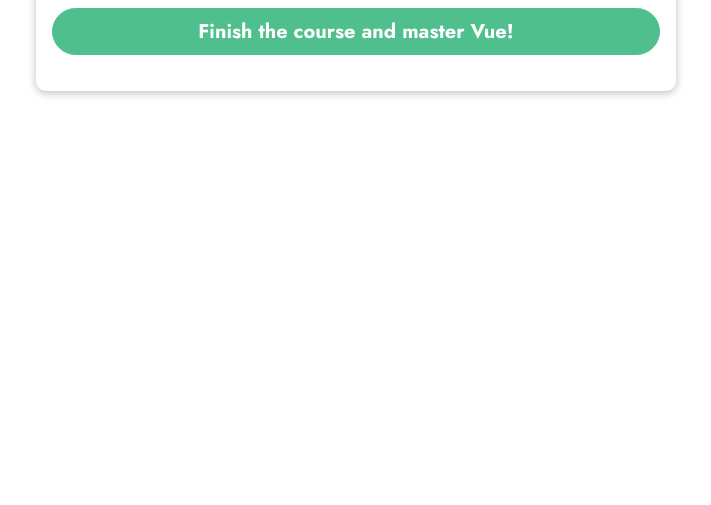
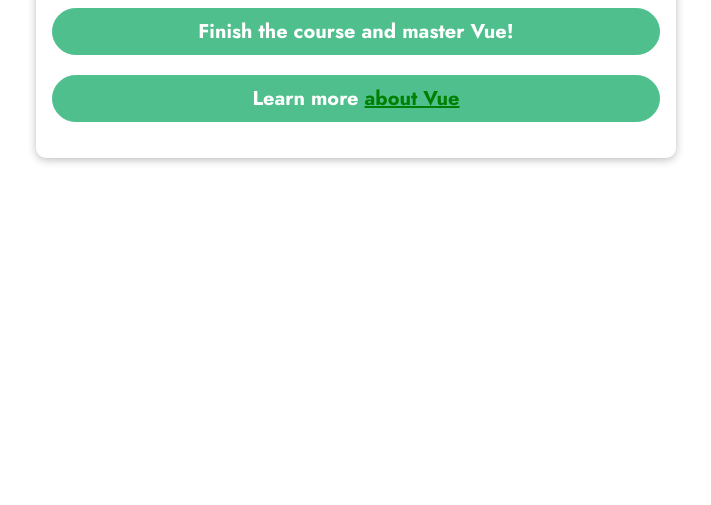
Before and after one commit to tmanspace/vue3_course, a website: page index.html in a window 1280 px wide. Shown: the part 295-800 px from the top of the page, without its empty margins (284-995 px from the left). Drawn offline with nearby package versions, Linux system fonts and the light colour scheme.

Commit message:
Basics 02 - Binding attrs

```diff
--- a/app.js
+++ b/app.js
@@ -1,7 +1,8 @@
 const app = Vue.createApp({
     data() {
         return {
-            courseGoal: 'Finish the course and master Vue!'
+            courseGoal: 'Finish the course and master Vue!',
+            vueLink: 'https://vuejs.org/'
         }
     },
 
--- a/index.html
+++ b/index.html
@@ -19,6 +19,7 @@
     <section id="user-goal">
       <h2>My Course Goal</h2>
       <p>{{ courseGoal }}</p>
+      <p>Learn more <a :href="vueLink">about Vue</a></p>
     </section>
   </body>
 </html>
--- a/style.css
+++ b/style.css
@@ -76,3 +76,7 @@
     border-color: #ec3169;
     box-shadow: 1px 1px 4px rgba(0, 0, 0, 0.26);
   }
+
+  a {
+      color: green;
+  }
```
